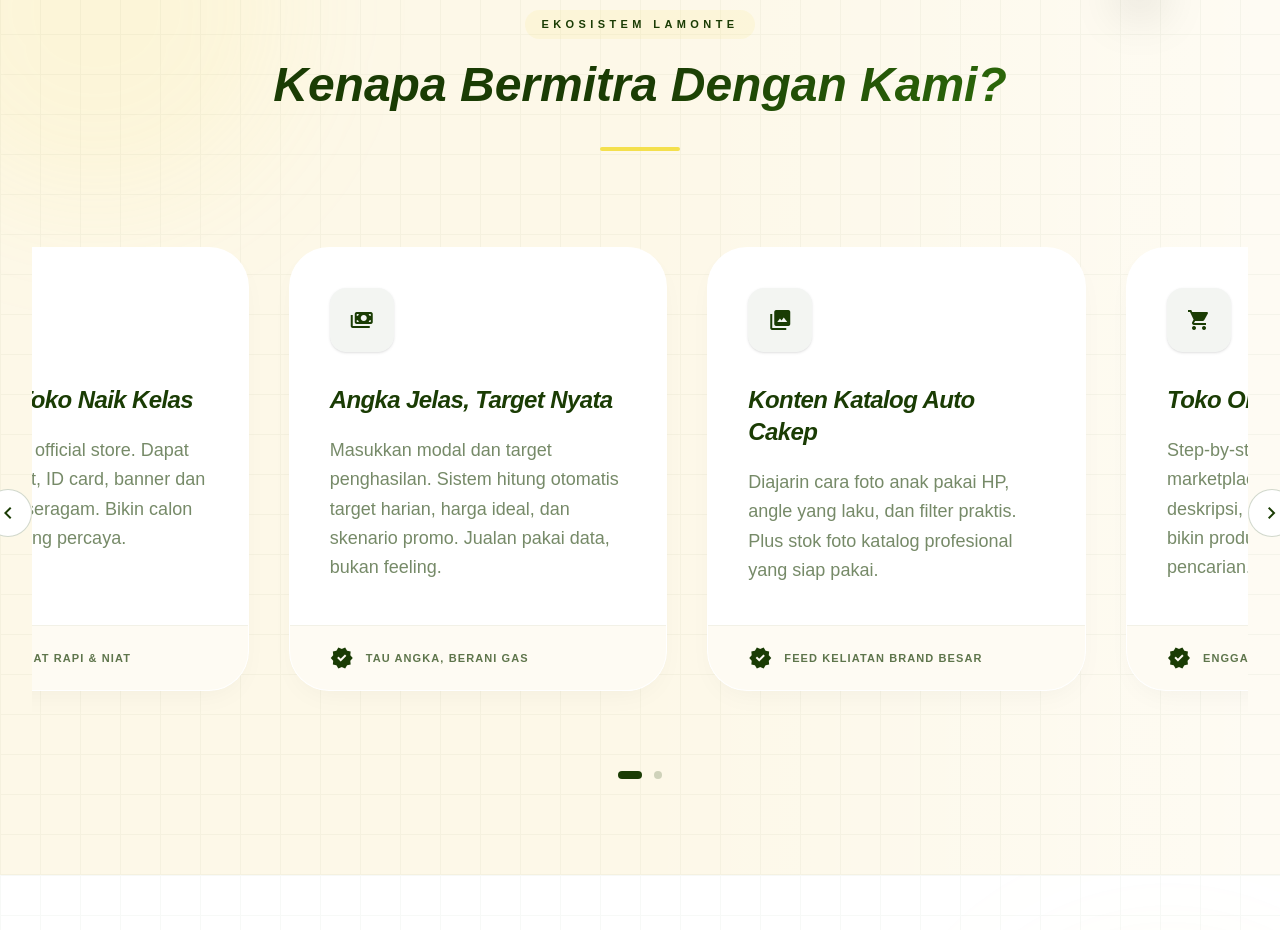
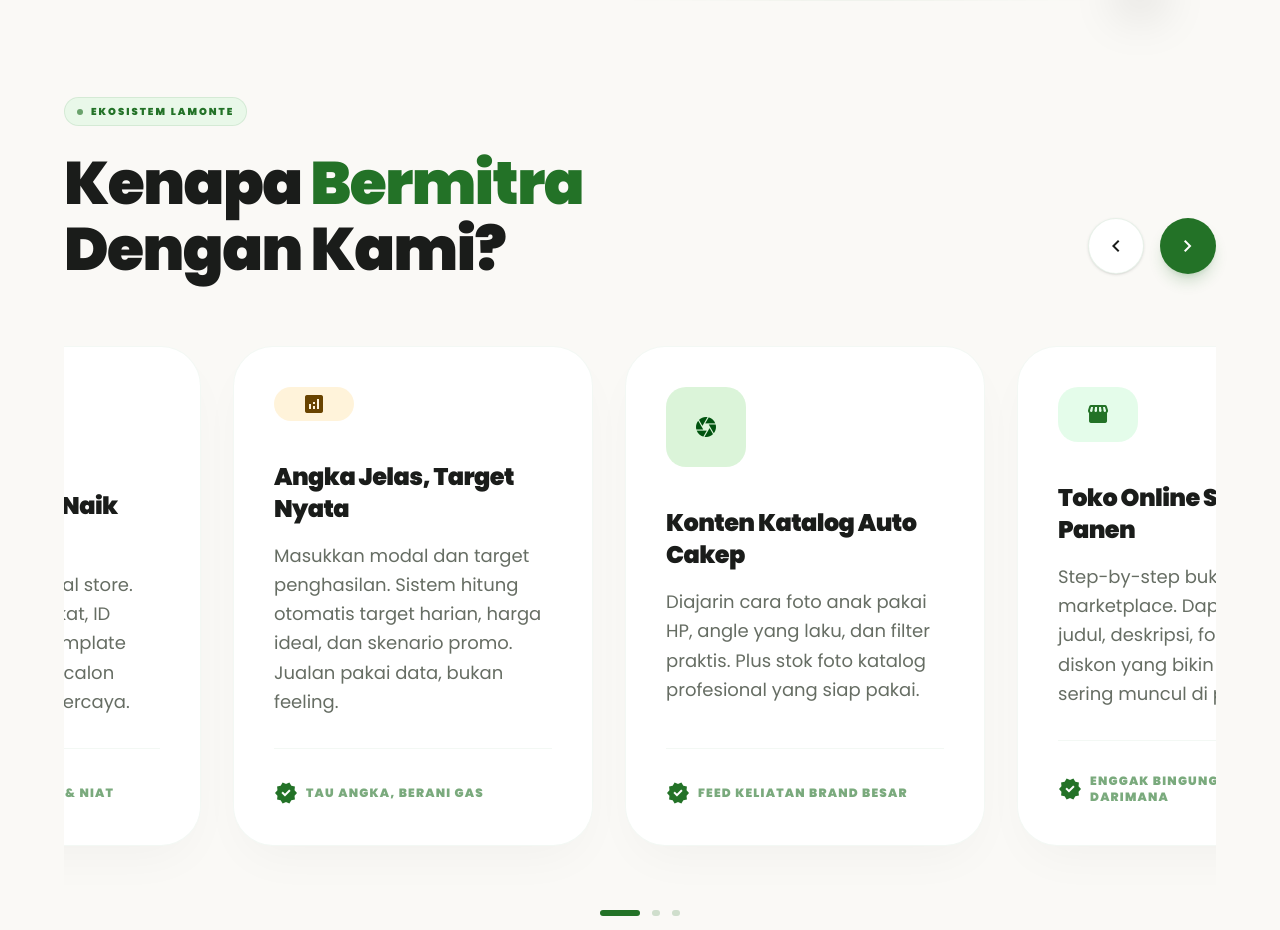
Before and after one commit to ArleyxaSyarif/fe-lamonte, a Next.js app: page / in a window 1280 px wide. Shown: the part 762-1692 px from the top of the page. Built offline with nearby package versions, Linux system fonts and the light colour scheme.

Commit message:
update hero dan partner

```diff
--- a/app/components/Beranda/HeroSection.tsx
+++ b/app/components/Beranda/HeroSection.tsx
@@ -35,7 +35,7 @@
                         </div>
 
                         <p className="text-base md:text-lg text-[#40493d] font-poppins font-medium leading-relaxed max-w-xl mb-8 opacity-80 mx-auto lg:mx-0">
-                            Bangun bisnis fashion anak Anda dengan stok premium dan sistem otomatis. Kualitas editorial untuk kenyamanan sang buah hati.
+                            Tanpa pusing produksi, tanpa stok numpuk, tanpa perang harga. Lamonte siapkan stok premium + sistem marketing otomatis. Kamu fokus jualan, tim kami yang backup.
                         </p>
                     </ScrollReveal>
 
@@ -72,7 +72,7 @@
                 <div className="lg:col-span-5 relative mt-12 lg:mt-0 max-w-lg mx-auto">
                     <ScrollReveal delay={800}>
                         <div className="relative w-full aspect-[4/5] rounded-3xl overflow-hidden shadow-[0_20px_40px_-12px_rgba(35,114,39,0.15)] group">
-                            <img alt="Hero Visual" className="w-full h-full object-cover transition-transform duration-1000 group-hover:scale-110" src="https://lh3.googleusercontent.com/aida-public/AB6AXuDfmAEIYmSGLOYPCJ3C19tMjY0TqVrtSiLoEFYWm0FvPFyEjamlHHwm9IRPgEby5OW8rebSZO_U0M0obCQsPtlrlDmbGUvJ87Hi3W95WN01XBqoNY4xbSskJ303_GqrkPQJ5pCEBY8Qjg4HBkUGtdspUliO_lVSwupJUizlUo6-I7S8MIAdtOFQLmnVvRafCNP019dCPxXMvn4WMRlF2vGOZhXI4wABIQiokKXNUFQsqXjPsRT7H5-3C_T5OPU0LluwYAsH7HSsnVLT" />
+                            <img alt="Hero Visual" className="w-full h-full object-cover transition-transform duration-1000 group-hover:scale-110" src="/gudang/gudang1.png" />
                             <div className="absolute inset-0 bg-gradient-to-t from-[#237227]/30 to-transparent"></div>
 
                             {/* Floating Status Badges */}
--- a/app/components/PartnerHero/PartnerSection.tsx
+++ b/app/components/PartnerHero/PartnerSection.tsx
@@ -1,206 +1,196 @@
 "use client";
 
-import { useEffect, useRef } from "react";
+import { useEffect, useRef, useState } from "react";
 import ScrollReveal from "../ScrollReveal";
 
 export default function PartnerSection() {
     const trackRef = useRef<HTMLDivElement>(null);
-    const dotsRef = useRef<HTMLDivElement>(null);
+    const [activeIndex, setActiveIndex] = useState(0);
     const isAutoScrolling = useRef(true);
-
-    const getVisibleCount = () => {
-        if (typeof window === 'undefined') return 3;
-        if (window.innerWidth >= 1024) return 3;
-        if (window.innerWidth >= 768) return 2;
-        return 1;
-    };
-
-    const updateDots = () => {
-        const track = trackRef.current;
-        const dots = Array.from(dotsRef.current?.children || []) as HTMLDivElement[];
-        if (!track || dots.length === 0) return;
-
-        const scrollLeft = track.scrollLeft;
-        const firstChild = track.firstElementChild as HTMLElement;
-        if (!firstChild) return;
-
-        const itemWidth = firstChild.offsetWidth + 32; // card + gap
-        const visibleCount = getVisibleCount();
-        const activeIndex = Math.round(scrollLeft / itemWidth);
-
-        dots.forEach((dot, idx) => {
-            const groupIndex = Math.floor(activeIndex / visibleCount);
-            if (idx === groupIndex % dots.length) {
-                dot.className = "dot h-2 w-6 rounded-full bg-[#1a3c04] transition-all duration-300";
-            } else {
-                dot.className = "dot h-2 w-2 rounded-full bg-[#1a3c04]/20 transition-all duration-300";
-            }
-        });
-    };
-
-    const scrollNext = () => {
-        const track = trackRef.current;
-        if (!track) return;
-        const firstChild = track.firstElementChild as HTMLElement;
-        if (!firstChild) return;
-
-        const itemWidth = firstChild.offsetWidth + 32;
-        const visibleCount = getVisibleCount();
-
-        if (track.scrollLeft + track.offsetWidth >= track.scrollWidth - 10) {
-            track.scrollTo({ left: 0, behavior: 'smooth' });
-        } else {
-            track.scrollBy({ left: itemWidth * visibleCount, behavior: 'smooth' });
-        }
-    };
-
-    const scrollPrev = () => {
-        const track = trackRef.current;
-        if (!track) return;
-        const firstChild = track.firstElementChild as HTMLElement;
-        if (!firstChild) return;
-
-        const itemWidth = firstChild.offsetWidth + 32;
-        const visibleCount = getVisibleCount();
-        track.scrollBy({ left: -itemWidth * visibleCount, behavior: 'smooth' });
-    };
-
-    useEffect(() => {
-        const track = trackRef.current;
-        if (!track) return;
-
-        const handleScroll = () => updateDots();
-        const handleMouseEnter = () => { isAutoScrolling.current = false; };
-        const handleMouseLeave = () => { isAutoScrolling.current = true; };
-
-        track.addEventListener('scroll', handleScroll);
-        track.addEventListener('mouseenter', handleMouseEnter);
-        track.addEventListener('mouseleave', handleMouseLeave);
-
-        const autoPlay = setInterval(() => {
-            if (isAutoScrolling.current) {
-                scrollNext();
-            }
-        }, 5000);
-
-        // Initial setup
-        setTimeout(updateDots, 100);
-
-        return () => {
-            track.removeEventListener('scroll', handleScroll);
-            track.removeEventListener('mouseenter', handleMouseEnter);
-            track.removeEventListener('mouseleave', handleMouseLeave);
-            clearInterval(autoPlay);
-        };
-    }, []);
 
     const features = [
         {
             title: "Branding Toko Naik Kelas",
             desc: "Toko kecil rasa official store. Dapat desain sertifikat, ID card, banner dan template feed seragam. Bikin calon pembeli langsung percaya.",
-            icon: "auto_awesome",
+            icon: "branding_watermark",
+            iconBg: "bg-[#a7f4b8]/30",
+            iconColor: "text-[#237227]",
             footer: "Toko terlihat rapi & niat"
         },
         {
             title: "Angka Jelas, Target Nyata",
             desc: "Masukkan modal dan target penghasilan. Sistem hitung otomatis target harian, harga ideal, dan skenario promo. Jualan pakai data, bukan feeling.",
-            icon: "payments",
+            icon: "analytics",
+            iconBg: "bg-[#ffd786]/30",
+            iconColor: "text-[#694300]",
             footer: "Tau angka, berani gas"
         },
         {
             title: "Konten Katalog Auto Cakep",
             desc: "Diajarin cara foto anak pakai HP, angle yang laku, dan filter praktis. Plus stok foto katalog profesional yang siap pakai.",
-            icon: "photo_library",
+            icon: "camera",
+            iconBg: "bg-[#88d981]/30",
+            iconColor: "text-[#00530f]",
             footer: "Feed keliatan brand besar"
         },
         {
             title: "Toko Online Siap Panen",
             desc: "Step-by-step buka toko di marketplace. Dapat contoh judul, deskripsi, foto, dan pola diskon yang bikin produk sering muncul di pencarian.",
-            icon: "shopping_cart",
+            icon: "storefront",
+            iconBg: "bg-[#a7f4b8]/30",
+            iconColor: "text-[#237227]",
             footer: "Enggak bingung mulai darimana"
         },
         {
             title: "CS Robot Jago Nego",
             desc: "Tinggal copy-paste template chat yang sudah teruji. Dari chat nanya harga sampai minta diskon. Bisa diset otomatis, jadi tetap closing walau kamu lagi sibuk.",
-            icon: "chat",
+            icon: "smart_toy",
+            iconBg: "bg-[#ffd786]/30",
+            iconColor: "text-[#694300]",
             footer: "Chat rapi, closing naik"
         },
         {
             title: "Sekolah Pebisnis Lapangan",
             desc: "Kelas Zoom rutin: update tren jualan, studi kasus mitra, dan sesi tanya jawab. Kamu nggak cuma ikut-ikutan, tapi paham cara mainnya.",
             icon: "school",
+            iconBg: "bg-[#88d981]/30",
+            iconColor: "text-[#00530f]",
             footer: "Cek jadwal kelas"
         }
     ];
 
+    const scroll = (direction: 'left' | 'right') => {
+        const track = trackRef.current;
+        if (!track) return;
+        const scrollAmount = track.offsetWidth * 0.8;
+
+        if (direction === 'right' && track.scrollLeft + track.offsetWidth >= track.scrollWidth - 10) {
+            track.scrollTo({ left: 0, behavior: 'smooth' });
+        } else {
+            track.scrollBy({ left: direction === 'left' ? -scrollAmount : scrollAmount, behavior: 'smooth' });
+        }
+    };
+
+    const handleScroll = () => {
+        const track = trackRef.current;
+        if (!track) return;
+        const index = Math.round(track.scrollLeft / (track.offsetWidth * 0.8));
+        setActiveIndex(index);
+    };
+
+    useEffect(() => {
+        const interval = setInterval(() => {
+            if (isAutoScrolling.current) {
+                scroll('right');
+            }
+        }, 5000);
+
+        return () => clearInterval(interval);
+    }, []);
+
     return (
-        <section id="partner" className="bg-[#fdf8e8] py-16 md:py-24 relative overflow-hidden font-body">
-            <style>{`
-                .no-scrollbar::-webkit-scrollbar { display: none; }
-                .no-scrollbar { -ms-overflow-style: none; scrollbar-width: none; }
-            `}</style>
-
-            {/* Background Ornaments */}
-            <div className="absolute top-0 right-0 w-1/2 h-full bg-gradient-to-l from-white to-transparent pointer-events-none opacity-50" />
-            <div className="absolute -top-24 -left-24 w-96 h-96 bg-[#f4e04d]/10 rounded-full blur-3xl pointer-events-none" />
-
-            {/* Transparent Grid Pattern */}
+        <section
+            id="partner"
+            className="relative py-16 md:py-24 overflow-hidden bg-[#faf9f6] font-poppins"
+            onMouseEnter={() => { isAutoScrolling.current = false; }}
+            onMouseLeave={() => { isAutoScrolling.current = true; }}
+            onTouchStart={() => { isAutoScrolling.current = false; }}
+            onTouchEnd={() => { isAutoScrolling.current = true; }}
+        >
+            {/* Grid Pattern Background */}
             <div
-                className="absolute inset-0 z-0 opacity-[0.03] pointer-events-none"
+                className="absolute inset-0 opacity-[0.05] pointer-events-none"
                 style={{
-                    backgroundImage: `linear-gradient(#1a3c04 1px, transparent 1px), linear-gradient(90deg, #1a3c04 1px, transparent 1px)`,
-                    backgroundSize: '40px 40px'
+                    backgroundImage: `radial-gradient(#237227 0.5px, transparent 0.5px)`,
+                    backgroundSize: '24px 24px'
                 }}
             ></div>
 
-            <div className="max-w-7xl mx-auto px-6 md:px-8 relative z-10">
-                <div className="text-center mb-16 md:mb-24">
+            <div className="max-w-7xl mx-auto px-6 md:px-8 lg:px-16 relative z-10">
+                {/* Header Row */}
+                <div className="flex flex-col md:flex-row md:items-end justify-between mb-10 md:mb-16 gap-6 md:gap-8">
+                    <div className="max-w-2xl">
                         <ScrollReveal delay={0}>
-                        <span className="font-sans text-[11px] font-black uppercase tracking-[0.4em] text-[#1a3c04] mb-4 block px-4 py-1.5 rounded-full bg-[#f4e04d]/10 inline-block">Ekosistem Lamonte</span>
+                            <div className="inline-flex items-center gap-2 px-3 py-1.5 rounded-full bg-[#a7f4b8]/20 text-[#237227] text-[10px] font-poppins font-black tracking-[0.2em] uppercase mb-6 border border-[#237227]/10">
+                                <span className="w-1.5 h-1.5 rounded-full bg-[#237227] animate-pulse"></span>
+                                Ekosistem Lamonte
+                            </div>
                         </ScrollReveal>
                         <ScrollReveal delay={200}>
-                        <h2 className="font-headline text-3xl md:text-5xl text-[#1a3c04] italic font-black leading-tight">Kenapa Bermitra <br className="md:hidden" /> <span className="text-gradient">Dengan Kami?</span></h2>
+                            <h2 className="text-3xl sm:text-4xl lg:text-6xl font-poppins font-black tracking-tight text-[#1a1c1a] leading-[1.1]">
+                                Kenapa <span className="text-[#237227]">Bermitra</span> <br className="hidden md:block" /> Dengan Kami?
+                            </h2>
                         </ScrollReveal>
-                    <div className="w-20 h-1 bg-[#f4e04d] mx-auto mt-8 rounded-full"></div>
                     </div>
 
                     <ScrollReveal delay={400}>
-                    <div className="relative group">
-                        <button onClick={() => { isAutoScrolling.current = false; scrollPrev(); }} className="absolute left-0 top-1/2 -translate-y-1/2 -translate-x-12 z-20 w-12 h-12 rounded-full border border-[#1a3c04]/20 bg-white text-[#1a3c04] hidden lg:flex items-center justify-center hover:bg-[#1a3c04] hover:text-white transition-all">
-                            <span className="material-symbols-outlined">chevron_left</span>
+                        <div className="flex gap-3 md:gap-4 mb-2">
+                            <button
+                                onClick={() => { isAutoScrolling.current = false; scroll('left'); }}
+                                className="w-12 h-12 md:w-14 md:h-14 rounded-full border border-[#237227]/10 flex items-center justify-center bg-white shadow-sm hover:bg-[#faf9f6]/80 transition-colors group"
+                            >
+                                <span className="material-symbols-outlined text-[#1a1c1a] text-xl md:text-2xl group-hover:-translate-x-1 transition-transform">chevron_left</span>
                             </button>
-                        <button onClick={() => { isAutoScrolling.current = false; scrollNext(); }} className="absolute right-0 top-1/2 -translate-y-1/2 translate-x-12 z-20 w-12 h-12 rounded-full border border-[#1a3c04]/20 bg-white text-[#1a3c04] hidden lg:flex items-center justify-center hover:bg-[#1a3c04] hover:text-white transition-all">
-                            <span className="material-symbols-outlined">chevron_right</span>
+                            <button
+                                onClick={() => { isAutoScrolling.current = false; scroll('right'); }}
+                                className="w-12 h-12 md:w-14 md:h-14 rounded-full bg-[#237227] flex items-center justify-center shadow-lg shadow-[#237227]/20 hover:opacity-90 transition-opacity group"
+                            >
+                                <span className="material-symbols-outlined text-white text-xl md:text-2xl group-hover:translate-x-1 transition-transform">chevron_right</span>
                             </button>
+                        </div>
+                    </ScrollReveal>
+                </div>
 
-                        <div ref={trackRef} className="flex gap-8 md:gap-10 overflow-x-auto no-scrollbar snap-x snap-mandatory pb-12">
+                {/* Slider Track */}
+                <div className="relative">
+                    <div
+                        ref={trackRef}
+                        onScroll={handleScroll}
+                        className="flex overflow-x-auto gap-4 md:gap-8 no-scrollbar snap-x snap-mandatory pb-8 md:pb-12 cursor-grab active:cursor-grabbing"
+                    >
                         {features.map((feat, i) => (
-                                <div key={i} className="min-w-[85%] md:min-w-[calc(50%-1.25rem)] lg:min-w-[calc(33.333%-1.667rem)] snap-start">
-                                    <div className="bg-white rounded-[2.5rem] overflow-hidden flex flex-col h-full shadow-premium hover:shadow-premium-lg transition-all duration-500 hover:-translate-y-3 group/card border border-white/50">
-                                        <div className="p-10 flex-grow">
-                                            <div className="w-16 h-16 bg-[#1a3c04]/5 rounded-2xl flex items-center justify-center mb-8 group-hover/card:bg-[#1a3c04] text-[#1a3c04] group-hover/card:text-white transition-all duration-500 shadow-sm">
-                                                <span className="material-symbols-outlined text-4xl" style={{ fontVariationSettings: "'FILL' 1" }}>{feat.icon}</span>
+                            <div key={i} className="min-w-[85%] sm:min-w-[60%] md:min-w-[calc(50%-1rem)] lg:min-w-[calc(33.333%-1.5rem)] snap-start group/card">
+                                <ScrollReveal delay={200 + (i * 100)}>
+                                    <div className="flex flex-col h-auto min-h-[380px] md:h-[500px] md:min-h-0 bg-white rounded-[2rem] md:rounded-[2.5rem] p-6 sm:p-8 lg:p-10 shadow-[0_20px_50px_-12px_rgba(26,28,26,0.04)] border border-[#237227]/5 hover:border-[#237227]/20 transition-all duration-500 hover:-translate-y-2 md:hover:-translate-y-4">
+                                        <div className={`w-14 h-14 md:w-20 md:h-20 rounded-2xl md:rounded-[1.25rem] ${feat.iconBg} flex items-center justify-center mb-6 md:mb-10 transition-transform duration-500 group-hover/card:scale-110`}>
+                                            <span className={`material-symbols-outlined ${feat.iconColor} text-2xl md:text-4xl`} style={{ fontVariationSettings: "'FILL' 1" }}>
+                                                {feat.icon}
+                                            </span>
                                         </div>
-                                            <h3 className="font-headline text-2xl text-[#1a3c04] mb-5 font-black italic tracking-tight">{feat.title}</h3>
-                                            <p className="text-[#1a3c04]/60 text-base md:text-lg leading-relaxed font-medium">{feat.desc}</p>
+
+                                        <div className="flex-grow">
+                                            <h3 className="text-xl md:text-2xl font-poppins font-black mb-3 md:mb-4 text-[#1a1c1a] tracking-tight">{feat.title}</h3>
+                                            <p className="text-[#40493d] font-poppins leading-relaxed text-sm md:text-lg mb-6 md:mb-8 opacity-80">{feat.desc}</p>
                                         </div>
-                                        <div className="bg-[#fdf8e8]/50 py-5 px-10 flex items-center space-x-3 border-t border-[#1a3c04]/5">
-                                            <span className="material-symbols-outlined text-[#1a3c04] text-xl" style={{ fontVariationSettings: "'FILL' 1" }}>verified</span>
-                                            <span className="font-sans text-[11px] font-black uppercase tracking-widest text-[#1a3c04]/70">{feat.footer}</span>
+
+                                        <div className="pt-5 md:pt-8 border-t border-[#237227]/5 flex items-center gap-2 mt-auto">
+                                            <span className="material-symbols-outlined text-[#237227] text-lg md:text-xl" style={{ fontVariationSettings: "'FILL' 1" }}>verified</span>
+                                            <span className="text-[10px] md:text-xs font-poppins font-black tracking-widest uppercase text-[#237227] opacity-60">
+                                                {feat.footer}
+                                            </span>
                                         </div>
                                     </div>
+                                </ScrollReveal>
                             </div>
                         ))}
                     </div>
 
-                        <div ref={dotsRef} className="flex justify-center space-x-3 mt-8">
-                            {Array.from({ length: Math.ceil(features.length / getVisibleCount()) }).map((_, i) => (
-                                <div key={i} className="dot h-2 w-2 rounded-full bg-[#1a3c04]/20 transition-all duration-300"></div>
+                    {/* Pagination Dots */}
+                    <div className="flex justify-center items-center gap-3 mt-4">
+                        {Array.from({ length: 3 }).map((_, i) => (
+                            <div
+                                key={i}
+                                className={`h-1.5 rounded-full transition-all duration-300 ${i === Math.floor(activeIndex / 2) ? 'w-10 bg-[#237227]' : 'w-2 bg-[#237227]/20'}`}
+                            ></div>
                         ))}
                     </div>
                 </div>
-                </ScrollReveal>
             </div>
+
+            <style jsx>{`
+                .no-scrollbar::-webkit-scrollbar { display: none; }
+                .no-scrollbar { -ms-overflow-style: none; scrollbar-width: none; }
+            `}</style>
         </section>
     );
 }
```
Also changed, not shown: app/components/Navbar.tsx (+5 -23 lines), app/components/PartnerHero/KolaborasiHero.tsx (deleted, +0 -77 lines), public/gudang/gudang1.png (added). Lines whose indentation alone changed are shown as unchanged.
